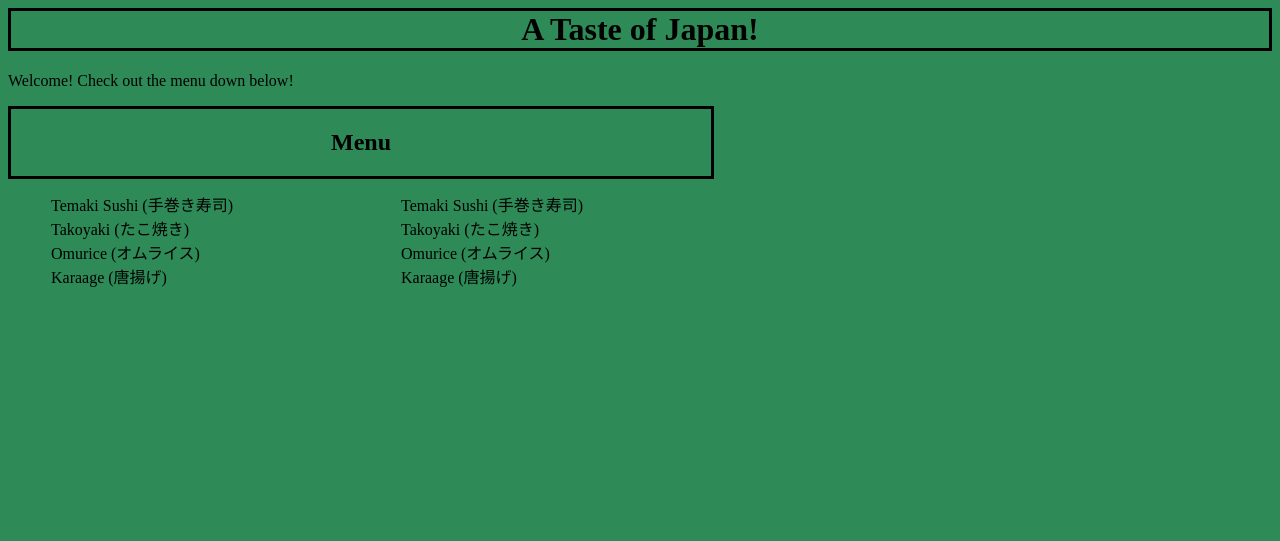
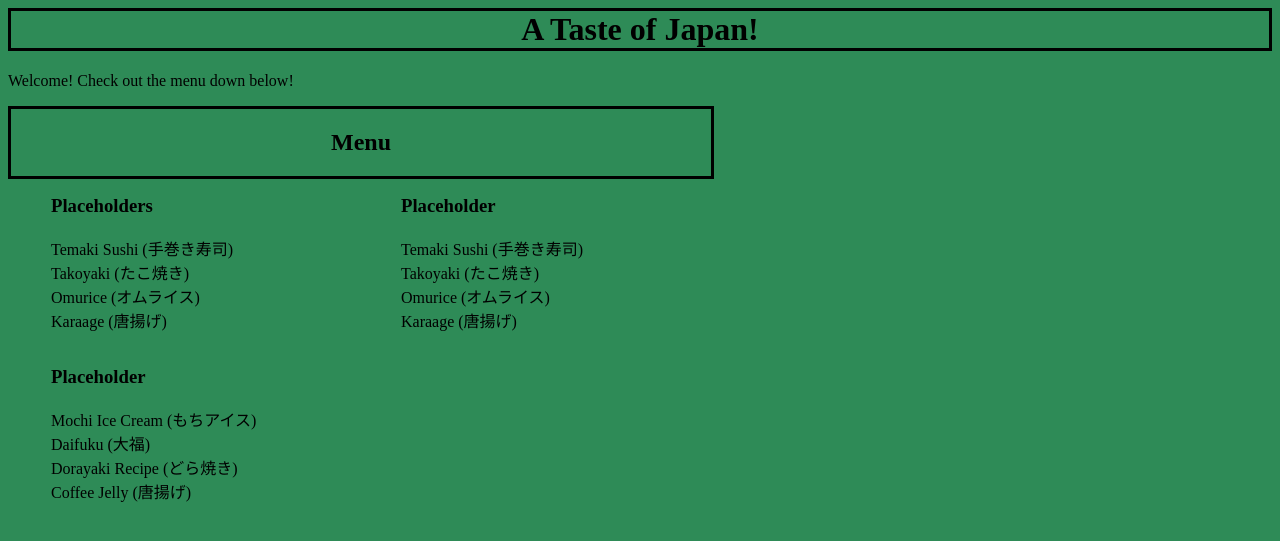
Before and after one commit to Kyudeci/jpnyelp, a Django app: page / in a window 1280 px wide. Shown: the top 541 px of the page. Run offline with Django 3.2, Linux system fonts and the light colour scheme.

Commit message:
Added more menu options

```diff
--- a/jpnyelp/templates/index.html
+++ b/jpnyelp/templates/index.html
@@ -12,6 +12,7 @@
         <div class="menu-sm">
           <ul style="list-style-type:none" >
             <!-- https://www.justonecookbook.com/temaki-sushi-hand-roll/ -->
+            <h3>Placeholders</h3>
             <li>Temaki Sushi (手巻き寿司)</li>
             <li>Takoyaki (たこ焼き)</li>
             <li>Omurice (オムライス)</li>
@@ -21,12 +22,23 @@
         <div class="menu-sm">
           <ul style="list-style-type:none">
             <!-- https://www.justonecookbook.com/temaki-sushi-hand-roll/ -->
+            <h3>Placeholder</h3>
             <li>Temaki Sushi (手巻き寿司)</li>
             <li>Takoyaki (たこ焼き)</li>
             <li>Omurice (オムライス)</li>
             <li>Karaage (唐揚げ)</li>
           </ul>
         </div>
+        <div class="menu-sm">
+          <ul style="list-style-type:none">
+            <!-- https://www.justonecookbook.com/temaki-sushi-hand-roll/ -->
+            <h3>Placeholder</h3>
+            <li>Mochi Ice Cream (もちアイス)</li>
+            <li>Daifuku (大福)</li>
+            <li>Dorayaki Recipe (どら焼き)</li>
+            <li>Coffee Jelly (唐揚げ)</li>
+          </ul>
+        </div>
     </div>
   </body>
 </html>
```
